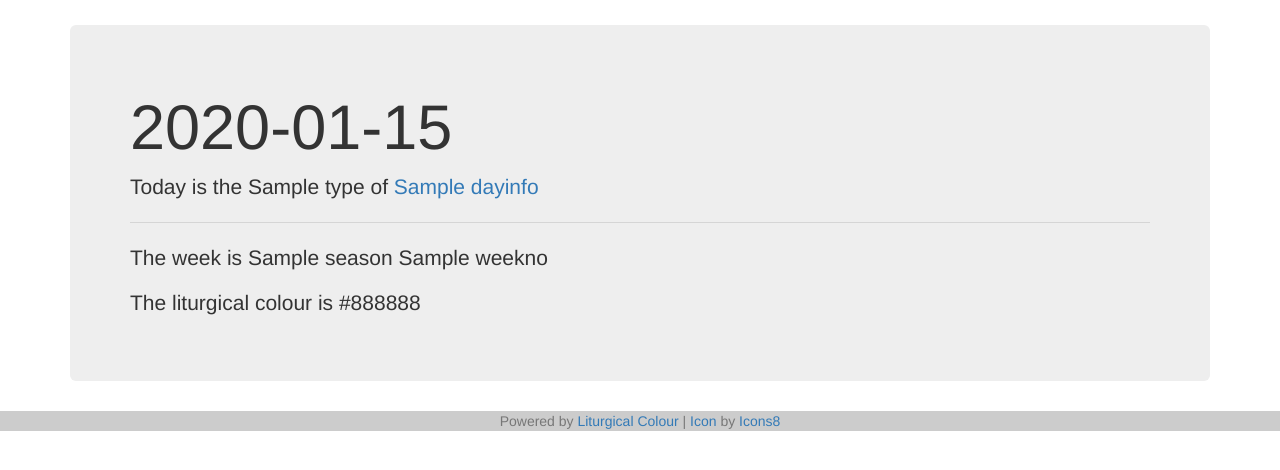
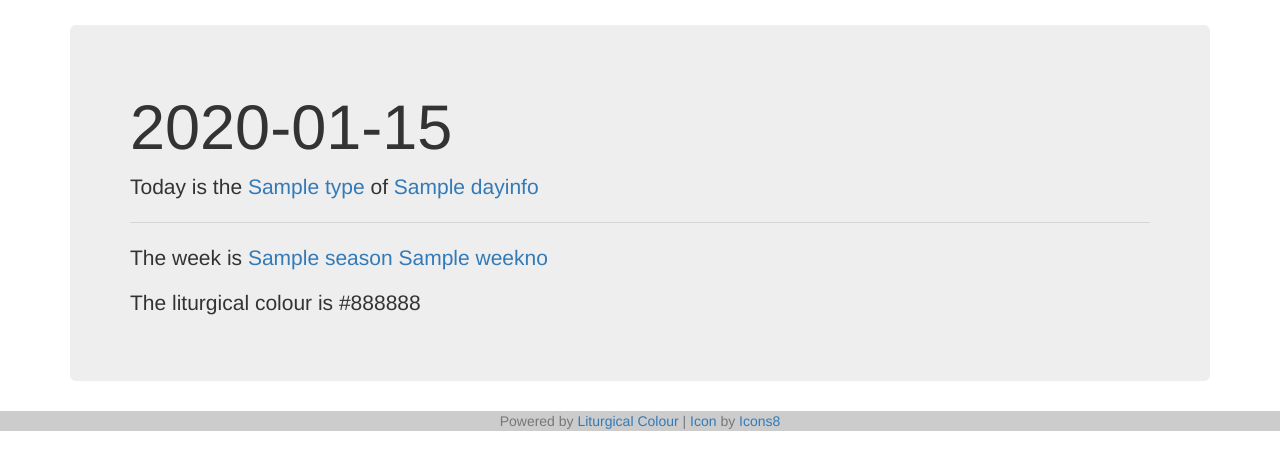
Before and after one commit to djjudas21/liturgical-colour-app, a Flask app: template templates/template.html in a window 1280 px wide. Shown: the top 470 px of the page. Run offline with Flask 3, Linux system fonts and the light colour scheme; the template is opened without the code that fills it: most values are stand-ins (such as "Sample title", 1, 10 or a date in 2020); some libraries are stand-ins or nearby versions.

Commit message:
Add season and festival type URLs

```diff
--- a/requirements.txt
+++ b/requirements.txt
@@ -1,2 +1,2 @@
 Flask >= "3.0.0"
-liturgical-colour >= "0.0.6"
+liturgical-colour >= "0.0.7"
--- a/templates/template.html
+++ b/templates/template.html
@@ -25,10 +25,12 @@
     <div class="container">
         <div class="jumbotron">
             <h1 class="display-4">{{ longdate }}</h1>
-            {% if dayinfo['name'] %}<p class="lead">Today is the {{ dayinfo['type'] }} of {%if dayinfo['url'] %}
-                <a href="{{ dayinfo['url'] }}" target="_blank" rel="noopener noreferrer">{{ dayinfo['name'] }}</a>{% else %}{{ dayinfo['name'] }}{% endif %}</p>{% endif %}
+            {% if dayinfo['name'] -%}
+                <p class="lead">Today is the <a href="{{ dayinfo['type_url'] }}" target="_blank" rel="noopener noreferrer">{{ dayinfo['type'] }}</a> of {%if dayinfo['url'] %}
+                <a href="{{ dayinfo['url'] }}" target="_blank" rel="noopener noreferrer">{{ dayinfo['name'] }}</a>{% else %}{{ dayinfo['name'] }}{% endif %}</p>
+            {% endif -%}
             <hr class="my-4">
-            <p>The week is {{ dayinfo['season'] }} {{ dayinfo['weekno'] }}</p>
+            <p>The week is <a href="{{ dayinfo['season_url'] }}" target="_blank" rel="noopener noreferrer">{{ dayinfo['season'] }} {{ dayinfo['weekno'] }}</a></p>
             <p>The liturgical colour is {{ dayinfo['colour'] }}</p>
         </div>
     </div>
```
